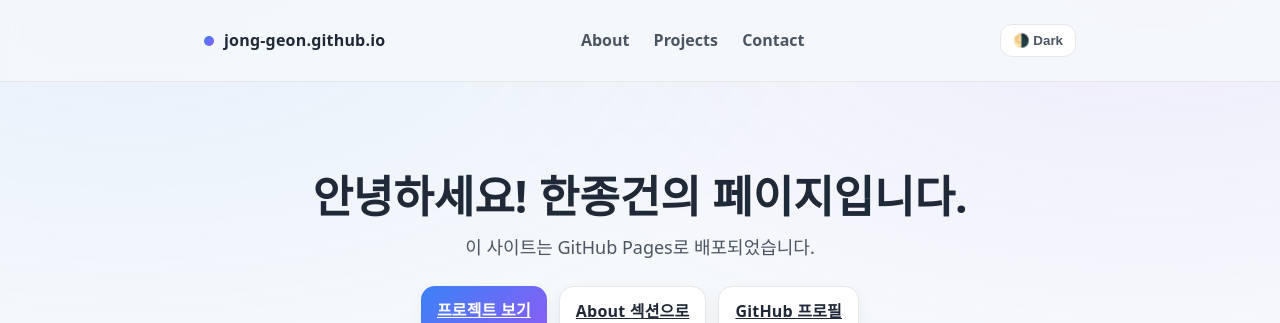
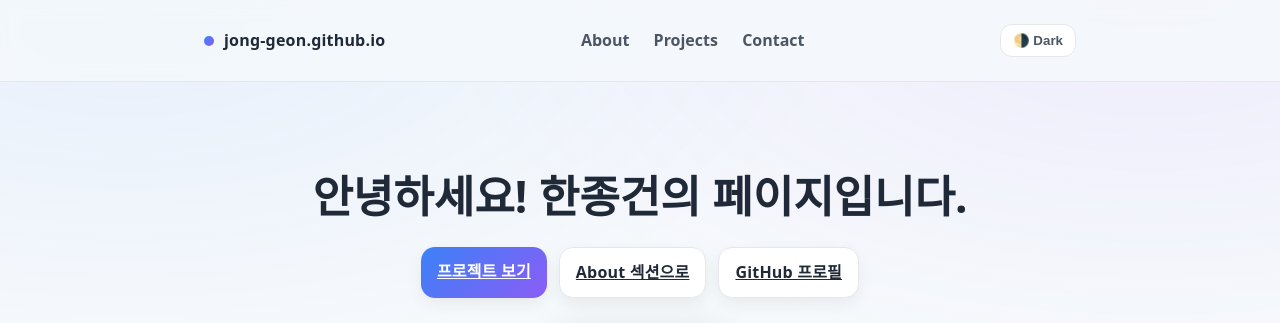
Before and after one commit to Jong-geon/Jong-geon.github.io, a plain HTML site: page index.html in a window 1280 px wide. Shown: the top 323 px of the page. Drawn offline with Linux system fonts and the light colour scheme.

Commit message:
Update index.html

```diff
--- a/index.html
+++ b/index.html
@@ -109,9 +109,6 @@
   <main class="container">
     <section class="hero">
       <h1>안녕하세요! 한종건의 페이지입니다.</h1>
-      <p>
-        이 사이트는 GitHub Pages로 배포되었습니다.
-      </p>
       <div class="cta">
         <a class="btn primary" href="#projects">프로젝트 보기</a>
         <a class="btn" href="#about">About 섹션으로</a>
```
